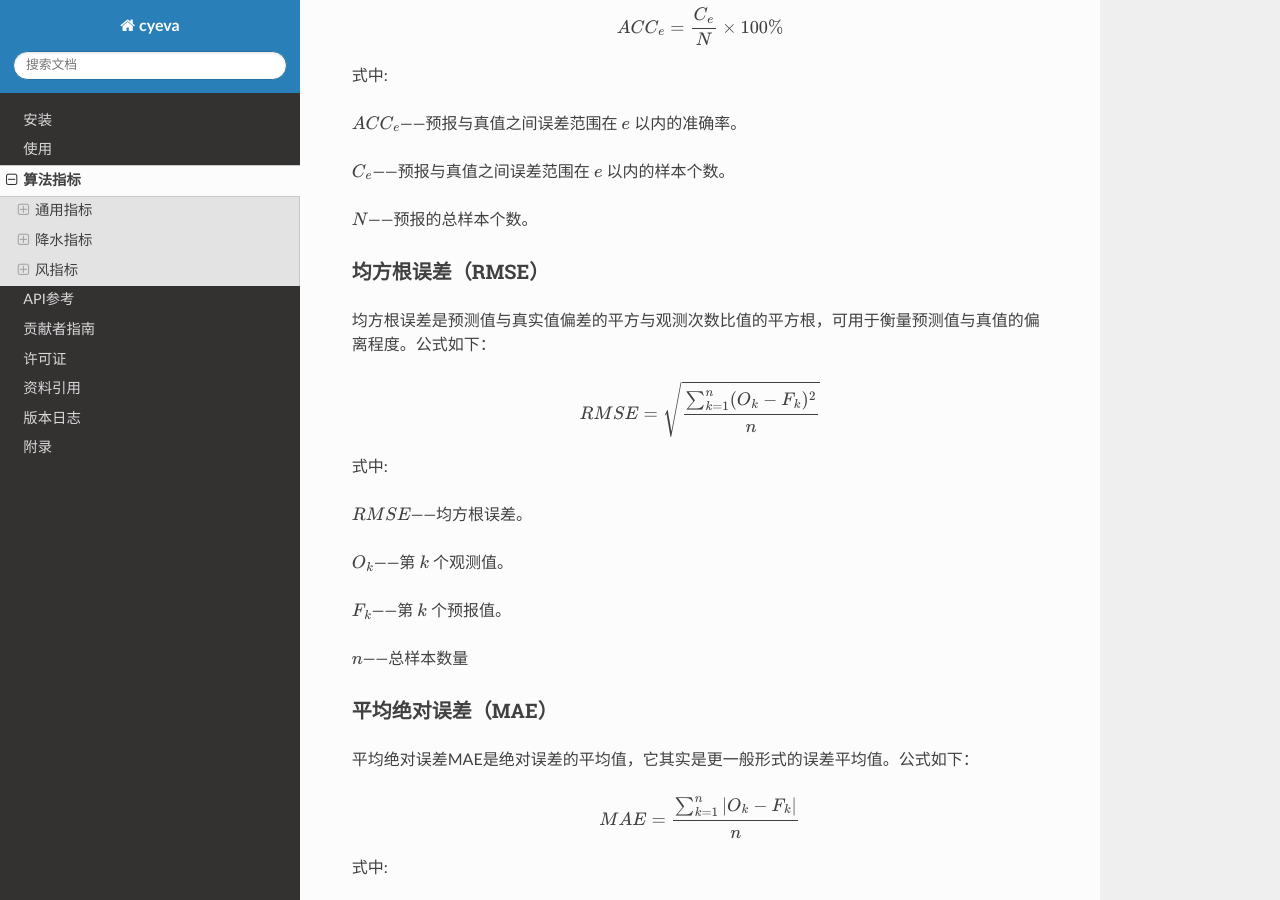
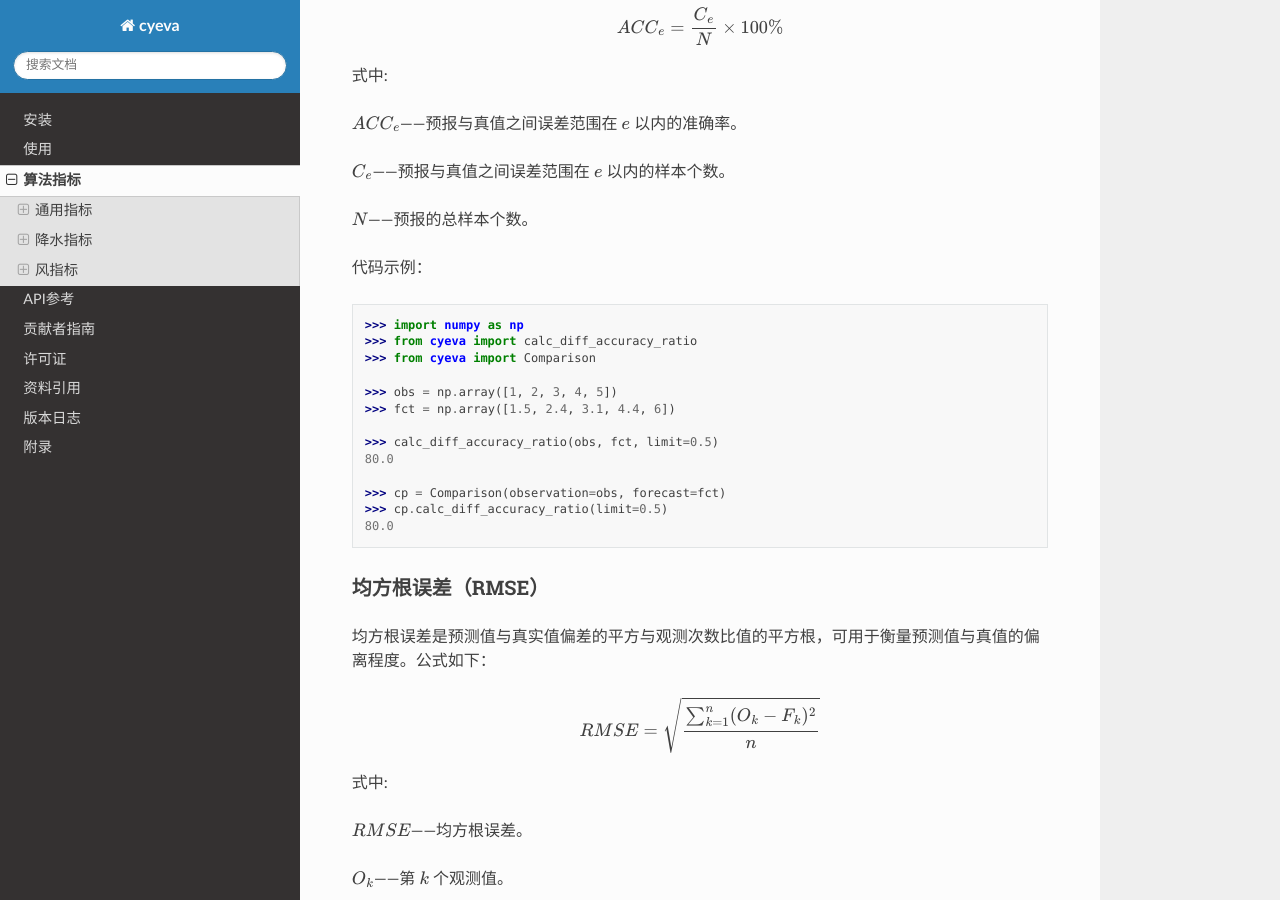
Before and after one commit to caiyunapp/cyeva, a Sphinx documentation site: the page built from docs/source/content/indicator.rst, in a window 1280 px wide and 900 px high, scrolled down 1154 px. Built offline with Sphinx 7.4.7 and the Read the Docs theme 2.0.0, drawn with Linux system fonts in a browser that asks for light colours.

Commit message:
docs: Add calc_diff_accuracy_ratio example.

```diff
--- a/docs/source/content/indicator.rst
+++ b/docs/source/content/indicator.rst
@@ -62,6 +62,24 @@
 
 :math:`N`——预报的总样本个数。
 
+
+代码示例：
+
+.. code:: python
+
+    >>> import numpy as np
+    >>> from cyeva import calc_diff_accuracy_ratio
+    >>> from cyeva import Comparison
+
+    >>> obs = np.array([1, 2, 3, 4, 5])
+    >>> fct = np.array([1.5, 2.4, 3.1, 4.4, 6])
+
+    >>> calc_diff_accuracy_ratio(obs, fct, limit=0.5)
+    80.0
+
+    >>> cp = Comparison(observation=obs, forecast=fct)
+    >>> cp.calc_diff_accuracy_ratio(limit=0.5)
+    80.0
 
 .. _rmse:
 
```
